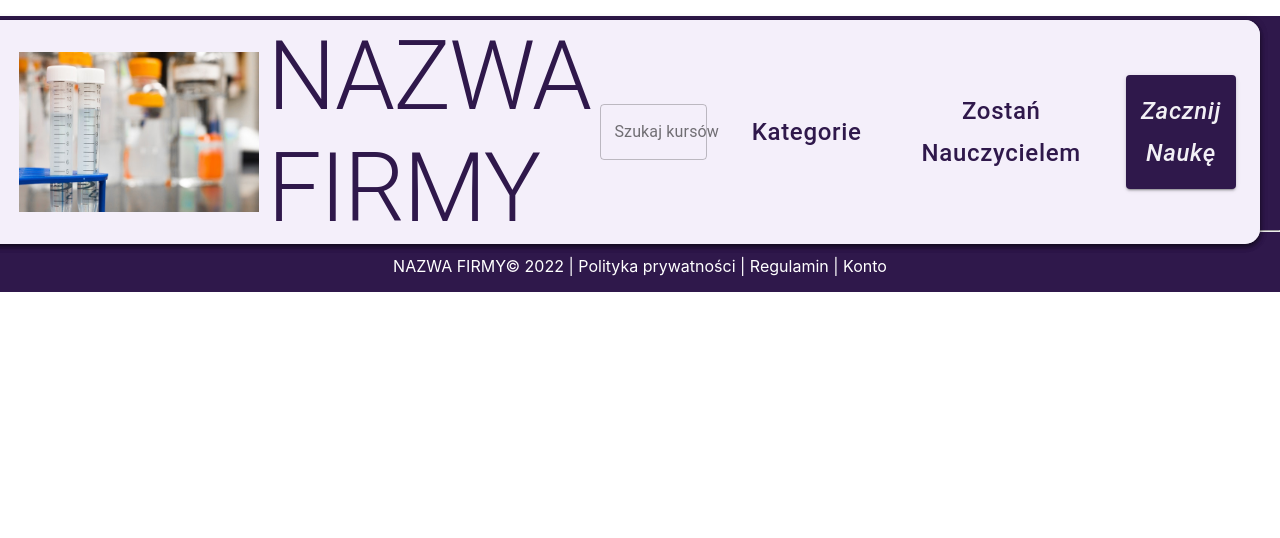
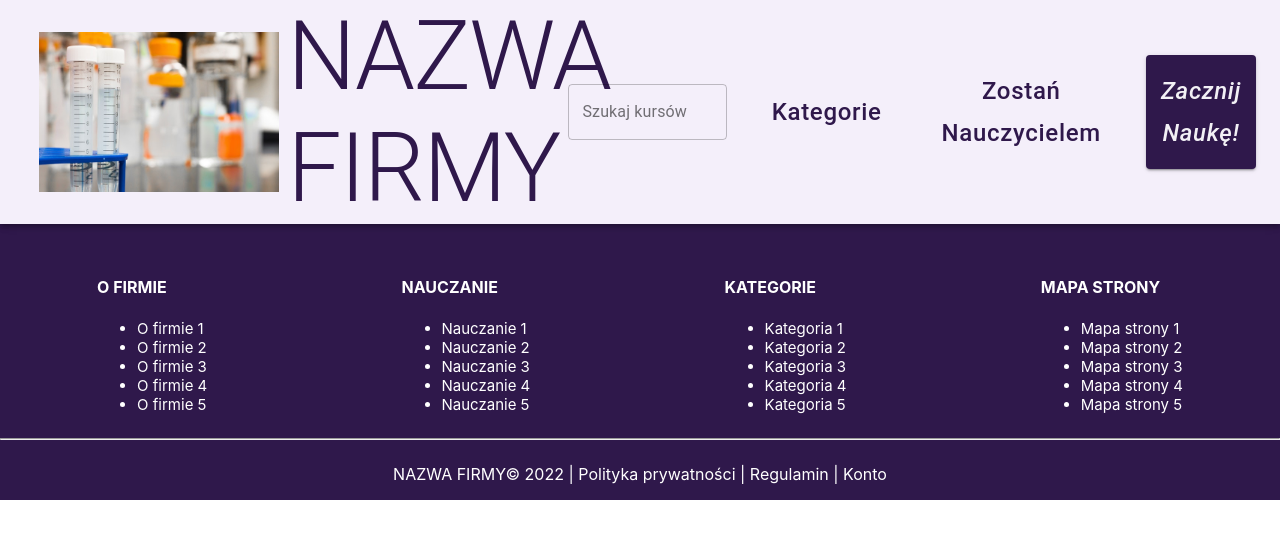
Before and after one commit to pascalbertin/serwis-z-tresciami-dydaktycznymi, a React (Create React App) app in the folder client2/: page / in a window 1280 px wide. Shown: the top 538 px of the page. Built offline with nearby package versions, Linux system fonts and the light colour scheme.

Commit message:
[FEATURE] Fix frontend errors
Fix positioning of divs
Comment unnecessary/old parts of code
TODO: delete comments

```diff
--- a/client2/src/App.css
+++ b/client2/src/App.css
@@ -28,14 +28,15 @@
   color: #61dafb;
 }
 
-.page-container{
+.page-container {
   display: flex;
   flex-direction: column;
   min-height: 100vh;
 }
 
-.content_wrap{
-  flex: 1;
+.content_wrap {
+  display: flex;
+  flex-direction: column;
 }
 
 @keyframes App-logo-spin {
--- a/client2/src/App.js
+++ b/client2/src/App.js
@@ -11,12 +11,12 @@ function App() {
     <div className="page-container">
       <div className="content-wrap">
         <Router>
-          <div className="App">
+          {/* <div className="App"> */}
             <Home />
             <div className="content">
               <Switch>
                 <Route exact path="/">
-                  <Home />
+                  {/* <Home /> */}
                 </Route>
                 <Route path="/form">
                   <Form />
@@ -27,11 +27,12 @@ function App() {
               </Switch>
             </div>
 
-          </div>
+          {/* </div> */}
 
         </Router>
+        <Footer/>
       </div>
-      <Footer/>
+
     </div>
 
   );
--- a/client2/src/Form.css
+++ b/client2/src/Form.css
@@ -1,18 +1,21 @@
  .form-container {
-    margin: 250px auto;
-    width: 1000px;
+    /* margin: 0 auto; */
+    display: flex;
+    align-items: center;
+    justify-content: center;
+    /* width: 1000px; */
     position: relative;
-    height: 800px;
-    display: grid;
-    grid-template-columns: 1fr 1fr;
+    height: 500px;
+    /* display: grid; */
+    /* grid-template-columns: 1fr 1fr; */
   }
 
   .form {
-    position: absolute;
+    /* position: absolute;
     top: 50%;
     left: 50%;
-    transform: translate(-50%, -50%);
-    width: 80%;
+    transform: translate(-50%, -50%); */
+    width: 1000px;
     height: 100%;
     display: flex;
     flex-direction: column;
@@ -30,6 +33,8 @@
   .form-container-inputs {
     margin-bottom: 0.4rem;
     width: 100%;
+    display: flex;
+    justify-content: center;
   }
 
   .form-container-inputs p, .form-checkbox p {
--- a/client2/src/Home.js
+++ b/client2/src/Home.js
@@ -35,12 +35,12 @@ const Home = () => {
   // ];
 
   return (
-    <Container maxWidth="lg">
-    <Box sx={{ flexGrow: 1}}>
-      <AppBar className={classes.appBar} position='absolute' style={{margin: 20, background: '#F4EFFA'}}>
+    // <Container maxWidth="lg">
+    // <Box sx={{ flexGrow: 1}}>
+      <AppBar style={{position: 'relative', background: '#F4EFFA', zIndex: 1}}>
         <Toolbar>
           <img className={classes.image} src={science} width="280" height="160"></img>
-          <Typography className={classes.heading} style={{marginLeft: 8}} variant='h1' align='left' sx={{ flexGrow: 2}}>
+          <Typography className={classes.heading} style={{marginLeft: 8, width: '22%'}} variant='h1' align='left' sx={{ flexGrow: 2}}>
             NAZWA FIRMY
           </Typography>
             <div className='search' position='left'>
@@ -67,52 +67,27 @@ const Home = () => {
             <Button
               variant="contained"
               className={classes.titleSecondButton}
-              onClick={handleOpen}>   Zacznij naukę
+              onClick={handleOpen}>   Zacznij naukę!
             </Button>
           </a>
         </Toolbar>
      </AppBar>
-     {/* <div>
-        <SimpleImageSlider
-          width={1459}
-          height={2400}
-          images={images}
-          showBullets={true}
-          showNavs={true}
-        />
-      </div> */}
-      <Grow in>
-        <Container>
-          <Grid container justify='space-between' alignItems='stretch' spacing={4}>
-            <Grid item xs= {12} sm={7}>
+      // <Grow in>
+      //   <Container>
+      //     <Grid container justify='space-between' alignItems='stretch' spacing={4}>
+      //       <Grid item xs= {12} sm={7}>
 
-            </Grid>
-            <Grid item xs= {12} sm={4}>
+      //       </Grid>
+      //       <Grid item xs= {12} sm={4}>
 
-            </Grid>
-          </Grid>
+      //       </Grid>
+      //     </Grid>
 
-        </Container>
-      </Grow>
+      //   </Container>
+      // </Grow>
 
-      </Box>
-      {/* <h1>AAAAAAAAAAAAAAAAA</h1>
-      <h1>AAAAAAAAAAAAAAAAA</h1>
-      <h1>AAAAAAAAAAAAAAAAA</h1>
-      <h1>AAAAAAAAAAAAAAAAA</h1>
-      <h1>AAAAAAAAAAAAAAAAA</h1>
-      <h1>AAAAAAAAAAAAAAAAA</h1>
-      <h1>AAAAAAAAAAAAAAAAA</h1>
-      <h1>AAAAAAAAAAAAAAAAA</h1>
-      <h1>AAAAAAAAAAAAAAAAA</h1>
-      <h1>AAAAAAAAAAAAAAAAA</h1>
-      <h1>AAAAAAAAAAAAAAAAA</h1>
-      <h1>AAAAAAAAAAAAAAAAA</h1>
-      <h1>AAAAAAAAAAAAAAAAA</h1>
-      <h1>AAAAAAAAAAAAAAAAA</h1>
-      <h1>AAAAAAAAAAAAAAAAA</h1>
-      <h1>AAAAAAAAAAAAAAAAA</h1> */}
-    </Container>
+    //   </Box>
+    // </Container>
 
   );
 }
--- a/client2/src/styles.js
+++ b/client2/src/styles.js
@@ -24,6 +24,7 @@ export default makeStyles(() =>({
         textTransform: 'capitalize',
         fontSize: 24,
         color: "#2F184B",
+        textAlign: 'center',
       },
 
       titleSecondButton:{
```
